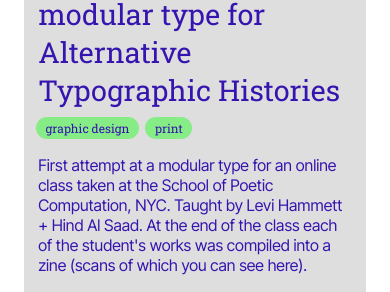
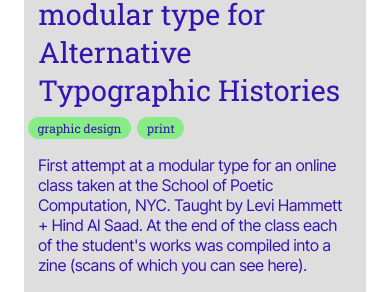
Before and after one commit to haider-timur/studioht, a Jekyll site: the page built from _projects/alttypographic.md, in a window 390 px wide. Shown: the part 154-446 px from the top of the page. Built offline with Jekyll 4.4.1, drawn with Linux system fonts in a browser that asks for light colours.

Commit message:
tag margins

```diff
--- a/_layouts/project.html
+++ b/_layouts/project.html
@@ -5,7 +5,7 @@ layout: default
   <h1>{{ page.title }}</h1>
 
   {% if page.tags %}
-   <ul class="project-tags">
+   <ul class="article-tags">
     {% for tag in page.tags %}
     <li><a href="{{ '/' | relative_url }}?tag={{ tag }}">{{ tag }}</a></li>
     {% endfor %}
--- a/assets/css/style.css
+++ b/assets/css/style.css
@@ -481,45 +481,32 @@ nav {
   gap: 0.4rem;
   padding: 0;
   margin: 0.5rem auto;
-}
-
-@media (max-width: 1000px) {
-
-.project-tags {
-  list-style: none;
-  display: flex;
-  flex-wrap: wrap;
-  gap: 0.4rem;
-  padding: 0;
-  margin: 0.5rem 0.7rem;
-  }
-
+  max-width: 250px;
 }
 
 @media (max-width: 800px) {
-
-.project-tags {
-  list-style: none;
-  display: flex;
-  flex-wrap: wrap;
-  gap: 0.4rem;
-  padding: 0;
-  margin: 0.5rem 0.5rem;
+  .project-card {
+    max-width: 100%;
+    margin: 0 0.64rem;
   }
 
+  .project-tags {
+    max-width: 100%;
+    margin: 0.5rem 0.62rem;
+  }
 }
 
+
 @media (max-width: 600px) {
-
-.project-tags {
-  list-style: none;
-  display: flex;
-  flex-wrap: wrap;
-  gap: 0.4rem;
-  padding: 0;
-  margin: 0.5rem 0.5rem;
+.project-card {
+    max-width: 100%;
+    margin: 0 0.64rem;
   }
 
+  .project-tags {
+    max-width: 100%;
+    margin: 0.5rem 0.62rem;
+  }
 }
 
 .project-tags li {
@@ -532,3 +519,31 @@ nav {
   padding: 0.2rem 0.6rem;
   border-radius: 20px;
 }
+
+.article-tags {
+  list-style: none;
+  display: flex;
+  flex-wrap: wrap;
+  gap: 0.4rem;
+  padding: 0;
+  margin: 0.5rem 0;
+}
+
+.article-tags a {
+  text-decoration: none;
+  font-size: 0.75rem;
+  font-family: "Roboto Slab", serif;
+  font-weight: 400;
+  color: var(--text-color);
+}
+
+.article-tags li {
+  font-size: 0.75rem;
+  font-family: "Roboto Slab", serif;
+  font-weight: 400;
+  text-decoration: none;
+  background: rgba(0, 255, 0, 0.4);
+  color: var(--text-color);
+  padding: 0.2rem 0.6rem;
+  border-radius: 20px;
+}
```
